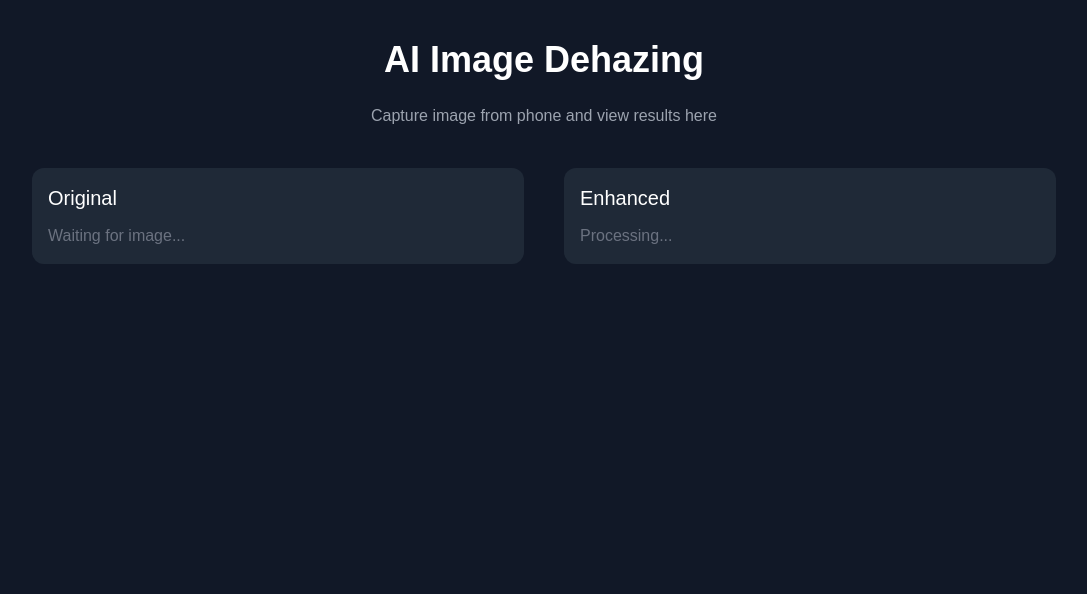
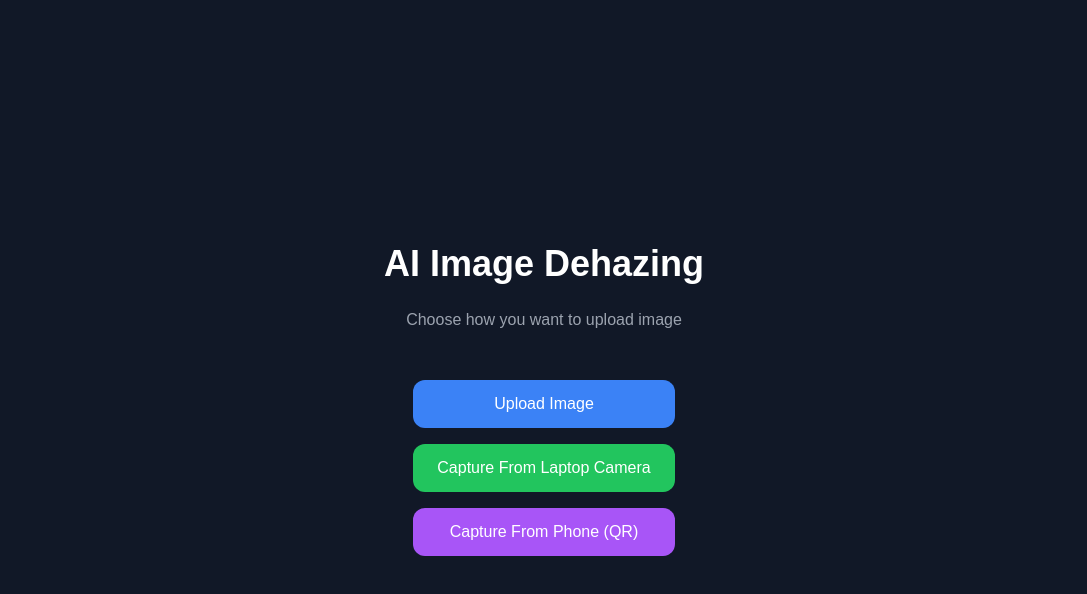
Before and after one commit to sanskar121/image-deblur-app, a React app in the folder frontend/: page / in a window 1280 px wide. Shown: the top 594 px of the page, without its empty margins (96-1183 px from the left). Built offline with nearby package versions, Linux system fonts and the light colour scheme; no server answers; the HTML template or start-up script is replaced by a standard one.

Commit message:
refactor Home component to support multiple upload modes; integrate UploadBox, CameraCapture, and QRScanner components

```diff
--- a/frontend/src/pages/Home.jsx
+++ b/frontend/src/pages/Home.jsx
@@ -1,11 +1,17 @@
-import { useEffect, useState } from "react"
+import { useState, useEffect } from "react"
+import UploadBox from "../components/UploadBox"
+import CameraCapture from "../components/CameraCapture"
+import QRScanner from "../components/QRScanner"
 
 export default function Home() {
 
+  const [mode, setMode] = useState("home")
   const [original, setOriginal] = useState(null)
   const [enhanced, setEnhanced] = useState(null)
 
   useEffect(() => {
+
+    if(mode !== "phone") return
 
     const interval = setInterval(() => {
 
@@ -17,8 +23,7 @@ export default function Home() {
       })
       .then(blob => {
         if(blob){
-            const url = URL.createObjectURL(blob)
-            setOriginal(url)
+          setOriginal(URL.createObjectURL(blob))
         }
       })
 
@@ -30,39 +35,131 @@ export default function Home() {
       })
       .then(blob => {
         if(blob){
-            const url = URL.createObjectURL(blob)
-            setEnhanced(url)
+          setEnhanced(URL.createObjectURL(blob))
         }
       })
 
-    }, 3000)
+    },3000)
 
-    return () => clearInterval(interval)
+    return ()=>clearInterval(interval)
 
-  }, [])
+  },[mode])
 
-  return (
+
+
+  /* HOME SCREEN */
+
+  if(mode === "home"){
+
+    return(
+
+      <div className="min-h-screen bg-gray-900 text-white flex flex-col items-center justify-center gap-6">
+
+        <h1 className="text-4xl font-bold">
+          AI Image Dehazing
+        </h1>
+
+        <p className="text-gray-400">
+          Choose how you want to upload image
+        </p>
+
+        <div className="flex flex-col gap-4 mt-6">
+
+          <button
+          onClick={()=>setMode("upload")}
+          className="bg-blue-500 px-6 py-3 rounded-xl">
+            Upload Image
+          </button>
+
+          <button
+          onClick={()=>setMode("camera")}
+          className="bg-green-500 px-6 py-3 rounded-xl">
+            Capture From Laptop Camera
+          </button>
+
+          <button
+          onClick={()=>setMode("phone")}
+          className="bg-purple-500 px-6 py-3 rounded-xl">
+            Capture From Phone (QR)
+          </button>
+
+        </div>
+
+      </div>
+
+    )
+  }
+
+
+
+  /* UPLOAD MODE */
+
+  if(mode === "upload"){
+    return(
+      <div className="min-h-screen bg-gray-900 text-white p-10">
+
+        <button
+        onClick={()=>setMode("home")}
+        className="mb-6 bg-gray-700 px-4 py-2 rounded">
+          Back
+        </button>
+
+        <UploadBox/>
+
+      </div>
+    )
+  }
+
+
+
+  /* LAPTOP CAMERA */
+
+  if(mode === "camera"){
+    return(
+      <div className="min-h-screen bg-gray-900 text-white p-10">
+
+        <button
+        onClick={()=>setMode("home")}
+        className="mb-6 bg-gray-700 px-4 py-2 rounded">
+          Back
+        </button>
+
+        <CameraCapture/>
+
+      </div>
+    )
+  }
+
+
+
+  /* PHONE QR MODE */
+
+  if(mode === "phone"){
+
+    return(
 
       <div className="min-h-screen bg-gray-900 text-white flex flex-col items-center p-10">
 
-      <h1 className="text-4xl font-bold mb-6">
-        AI Image Dehazing
+        <button
+        onClick={()=>setMode("home")}
+        className="self-start bg-gray-700 px-4 py-2 rounded mb-6">
+          Back
+        </button>
+
+        <h1 className="text-3xl font-bold mb-4">
+          Capture Using Phone
         </h1>
 
-      <p className="text-gray-400 mb-10">
-        Capture image from phone and view results here
-      </p>
+        <QRScanner/>
 
-      <div className="grid md:grid-cols-2 gap-10 w-full max-w-5xl">
+        <div className="grid md:grid-cols-2 gap-10 w-full max-w-5xl mt-10">
 
           <div className="bg-gray-800 rounded-xl p-4">
+
             <h2 className="text-xl mb-3">Original</h2>
 
             {original ? (
-            <img
-              src={original}
-              className="rounded-lg w-full"
-            />
+              <img src={original} className="rounded-lg w-full"/>
             ) : (
               <p className="text-gray-500">Waiting for image...</p>
             )}
@@ -70,13 +167,11 @@ export default function Home() {
           </div>
 
           <div className="bg-gray-800 rounded-xl p-4">
+
             <h2 className="text-xl mb-3">Enhanced</h2>
 
             {enhanced ? (
-            <img
-              src={enhanced}
-              className="rounded-lg w-full"
-            />
+              <img src={enhanced} className="rounded-lg w-full"/>
             ) : (
               <p className="text-gray-500">Processing...</p>
             )}
@@ -86,5 +181,9 @@ export default function Home() {
         </div>
 
       </div>
+
     )
+
   }
+
+}
```
Lines whose indentation alone changed are shown as unchanged.
